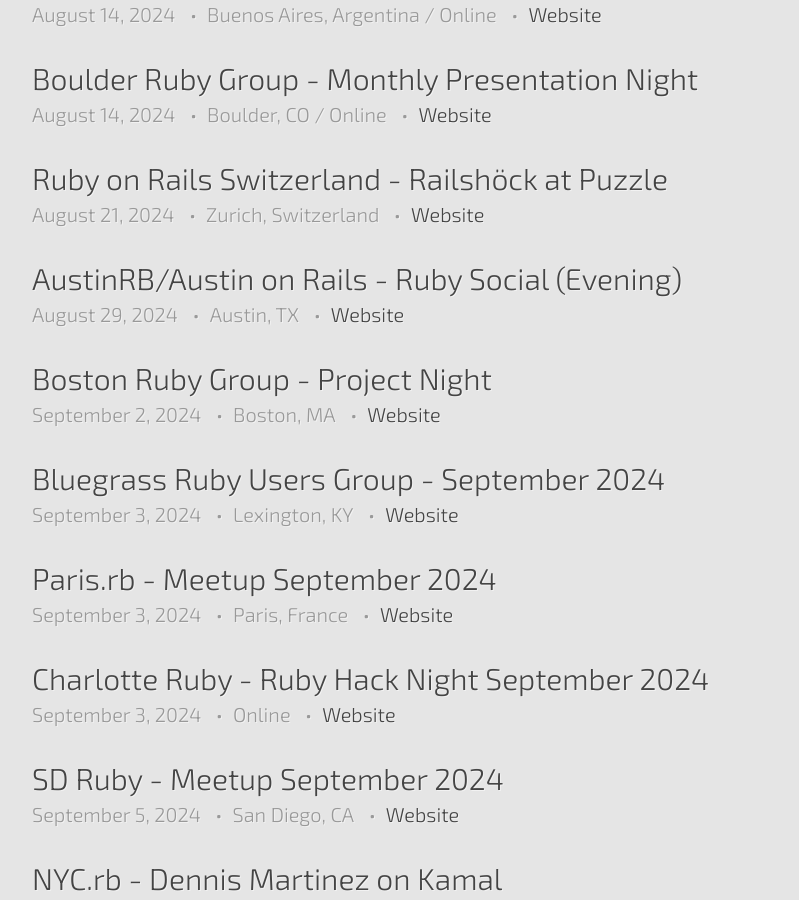
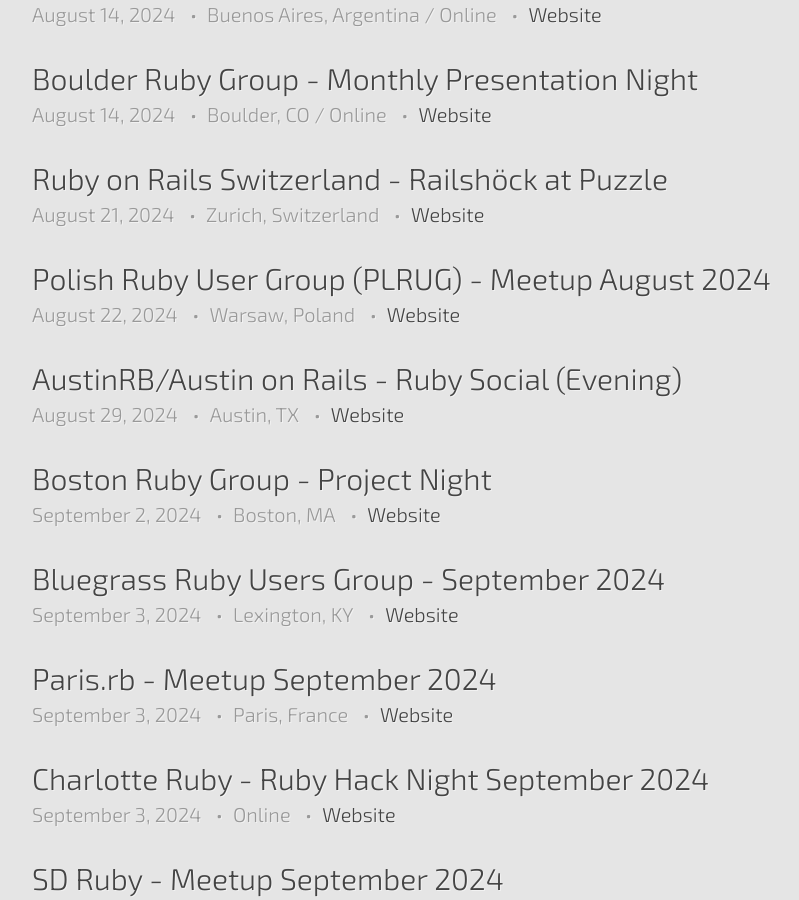
Before and after one commit to ruby-conferences/ruby-conferences.github.io, a Jekyll site: the page built from meetups/index.html, in a window 1280 px wide and 900 px high, scrolled down 602 px. Shown: the whole window, without its empty margins (208-1007 px from the left). Built offline with Jekyll 4.4.1, drawn with Linux system fonts in a browser that asks for light colours.

Commit message:
Add Polish Ruby User Group (PLRUG) - Meetup August 2024 (#707)

```diff
--- a/_data/meetups.yml
+++ b/_data/meetups.yml
@@ -1230,6 +1230,13 @@
   end_time: 20:30:00 CEST
   url: https://www.meetup.com/rubyonrails-ch/events/298503717
 
+- name: Polish Ruby User Group (PLRUG) - Meetup August 2024
+  location: Warsaw, Poland
+  date: 2024-08-22
+  start_time: 18:00:00 CEST
+  end_time: 21:00:00 CEST
+  url: https://www.meetup.com/polishrubyusergroup/events/302785548
+
 - name: AustinRB/Austin on Rails - Ruby Social (Evening)
   location: Austin, TX
   date: 2024-08-29
```
